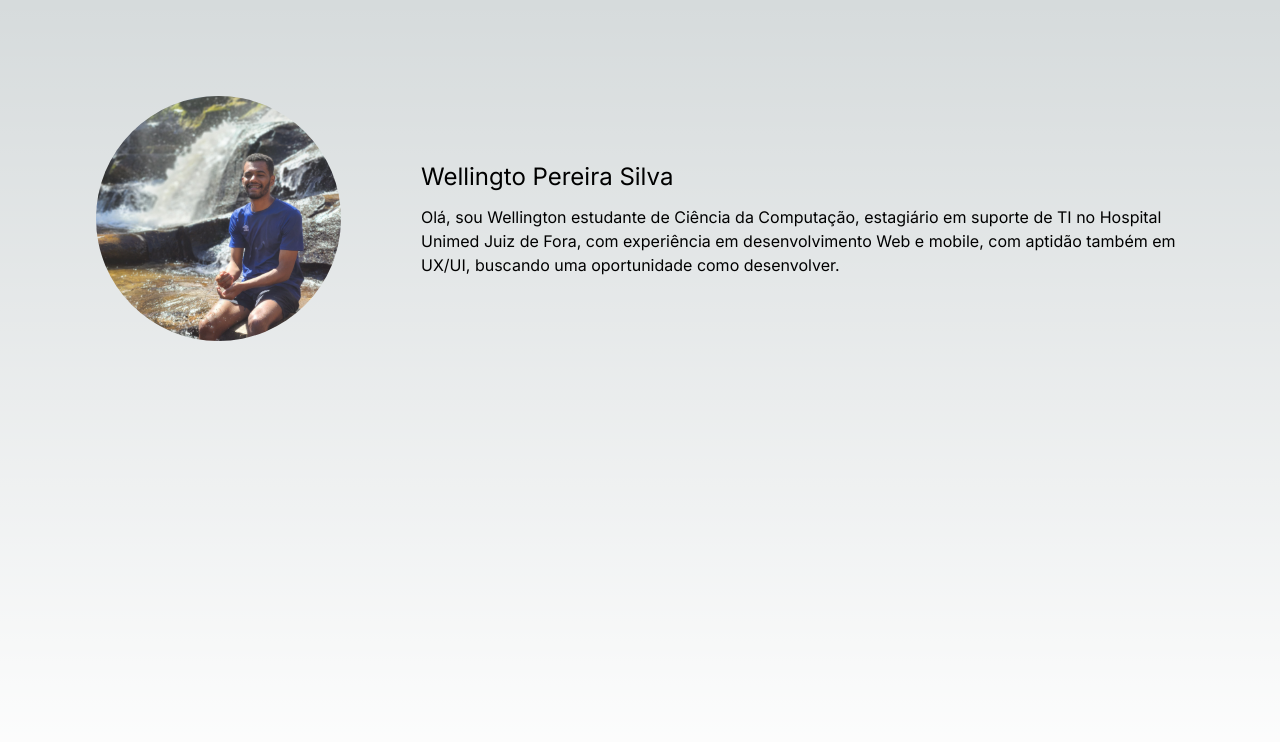
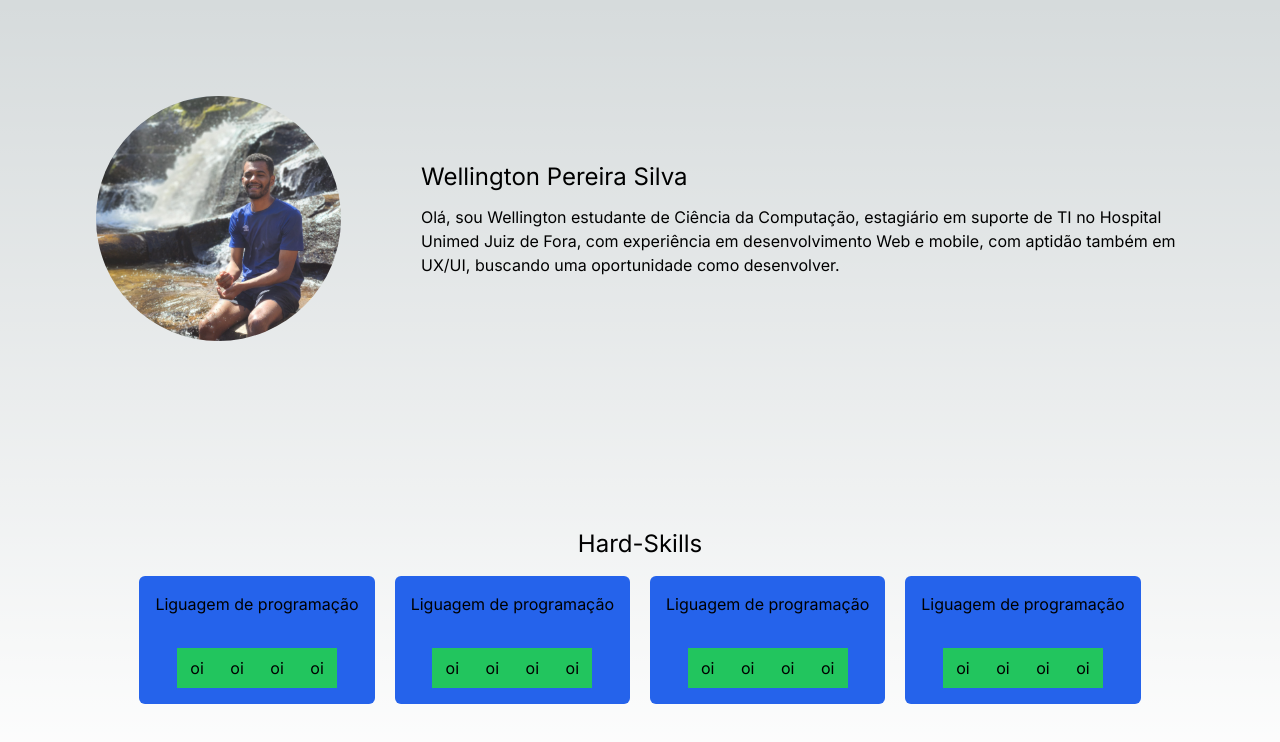
Before and after one commit to wellingtonengps/aboutme, a Next.js app: page / in a window 1280 px wide. Shown: the top 742 px of the page. Built offline with nearby package versions, Linux system fonts and the light colour scheme.

Commit message:
card component

```diff
--- a/src/app/page.tsx
+++ b/src/app/page.tsx
@@ -1,4 +1,5 @@
 import Image from "next/image";
+import Card from "@/components/Card";
 
 export default function Home() {
   return (
@@ -6,14 +7,20 @@ export default function Home() {
         <div className="flex flex-col md:flex-row items-center">
             <Image src="/profile.svg" alt="profile" height={245} width={245}/>
             <div className="flex flex-col items-center md:items-start md:ml-20  mt-8 md:mt-0 ">
-                <h1 className="text-2xl md:text-start">Wellingto Pereira Silva</h1>
+                <h1 className="text-2xl md:text-start">Wellington Pereira Silva</h1>
                 <p className="mt-3 text-justify md:text-start">Olá, sou Wellington estudante de Ciência da Computação, estagiário em suporte de TI
                     no Hospital Unimed Juiz de Fora, com experiência em desenvolvimento Web e mobile,
                     com aptidão também em UX/UI, buscando uma oportunidade como desenvolver.</p>
             </div>
         </div>
-        <div className="">
-
+        <div className="mt-8">
+            <h1 className="mb-4 text-center text-2xl">Hard-Skills</h1>
+            <div className="grid grid-cols-1 grid-flow-row gap-5 md:grid-rows-1 md:grid-flow-col">
+                <Card/>
+                <Card/>
+                <Card/>
+                <Card/>
+            </div>
         </div>
     </main>
   );
--- /dev/null
+++ b/src/components/Card.tsx
@@ -0,0 +1,14 @@
+
+export default function Card() {
+    return (
+        <div className="flex flex-col justify-between h-32 bg-blue-600 p-4 text-center rounded-md">
+            <h1>Liguagem de programação</h1>
+            <div className="flex flex-row text-center justify-center">
+                <div className="flex justify-center items-center h-10 w-10 bg-green-500">oi</div>
+                <div className="flex justify-center items-center h-10 w-10 bg-green-500">oi</div>
+                <div className="flex justify-center items-center h-10 w-10 bg-green-500">oi</div>
+                <div className="flex justify-center items-center h-10 w-10 bg-green-500">oi</div>
+            </div>
+        </div>
+    )
+}
```
